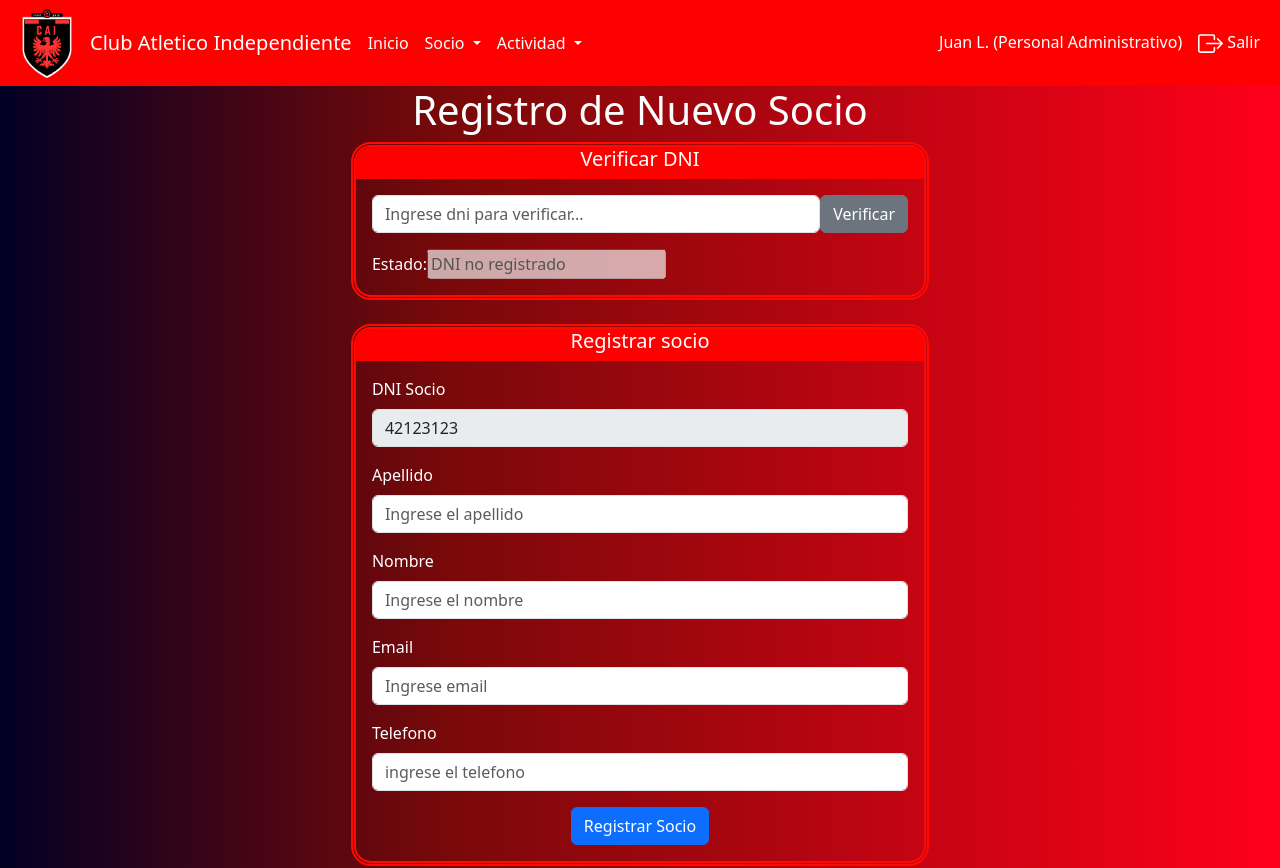
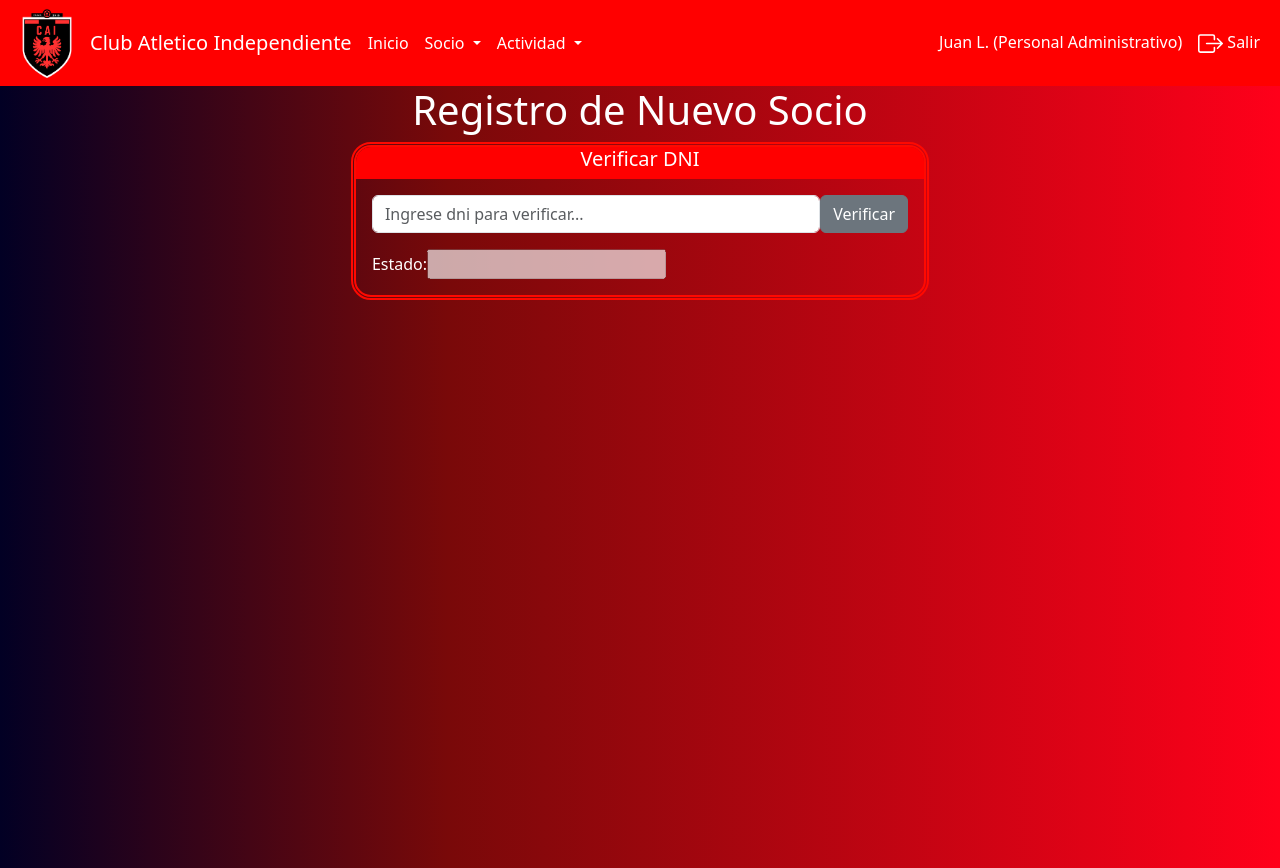
Before and after one commit to cesarM10/clubIndependiente, an Angular app: page / in a window 1280 px wide. Shown: the top 868 px of the page. Built offline with nearby package versions, Linux system fonts and the light colour scheme.

Commit message:
registro de usuario-conexion con el backend
Registro Usuario: creación del service, controller y bindeo  en la vista

```diff
--- a/src/app/app.config.ts
+++ b/src/app/app.config.ts
@@ -2,7 +2,10 @@ import { ApplicationConfig } from '@angular/core';
 import { provideRouter } from '@angular/router';
 
 import { routes } from './app.routes';
+import { provideHttpClient } from '@angular/common/http';
 
 export const appConfig: ApplicationConfig = {
-  providers: [provideRouter(routes)]
+  providers: [provideRouter(routes),
+    provideHttpClient()
+  ]
 };
--- a/src/app/components/registro-socio/registro-socio.component.html
+++ b/src/app/components/registro-socio/registro-socio.component.html
@@ -9,44 +9,52 @@
 
             <div class="contenedor-formulario p-3">
                 <div class="mb-3 verificar d-flex">
-                    <input type="text" class="form-control" name="verificar" placeholder="Ingrese dni para verificar...">
-                    <div class="btn btn-secondary">Verificar</div>
+                    <input type="text" class="form-control" name="verificar" placeholder="Ingrese dni para verificar..." [(ngModel)]="dniBuscado">
+                    <div class="btn btn-secondary" (click)="buscarSocio()">Verificar</div>
                 </div>
                 <div>
                     <label for="estado">Estado:</label>
-                    <input type="text" id="estado" disabled value="DNI no registrado">
+                    <input type="text" id="estado" disabled value="{{estadoSocio}}">
                 </div>
             </div>
         </form>
 
         <br>
-        <form class="formulario">
+        <form class="formulario" *ngIf="(socio.dniSocio != '')">
             <div class="encabezado">
                 <h5>Registrar socio</h5>
             </div>
             <div class="contenedor-formulario p-3">
                 <div class="mb-3">
                     <label for="dni" class="form-label">DNI Socio</label>
-                    <input type="text" class="form-control" id="dni" placeholder="Ingrese el DNI" value="42123123" disabled>
+                    <input type="text" class="form-control" id="dni" name="dni" placeholder="Ingrese el DNI" value="{{socio.dniSocio}}" disabled [(ngModel)]="socio.dniSocio">
+                </div>
+                <div class="mb-3">
+                    <label for="nrosocio" class="form-label">Número de Socio</label>
+                    <input type="text" class="form-control" id="nrosocio" name="nrosocio" placeholder="Ingrese numero de socio" value="{{socio.dniSocio}}"  [(ngModel)]="socio.numeroSocio">
                 </div>
                 <div class="mb-3">
                     <label for="apellido" class="form-label">Apellido</label>
-                    <input type="text" class="form-control" id="apellido" placeholder="Ingrese el apellido">
+                    <input type="text" class="form-control" id="apellido"  name="apellido" placeholder="Ingrese el apellido" [(ngModel)]="socio.apellidoSocio">
                 </div>
                 <div class="mb-3">
                     <label for="nombre" class="form-label">Nombre</label>
-                    <input type="text" class="form-control" id="nombre" placeholder="Ingrese el nombre">
+                    <input type="text" class="form-control" id="nombre" name="nombre" placeholder="Ingrese el nombre" [(ngModel)]="socio.nombreSocio">
+                </div>
+                <div class="mb-3">
+                    <label for="fnacimiento" class="form-label">Fecha de Nacimiento</label>
+                    <input type="text" class="form-control" id="fnacimiento"  name="fnacimiento" placeholder="Ingrese la fecha de nacimiento"[(ngModel)]="socio.fechaNacimiento">
                 </div>
                 <div class="mb-3">
                     <label for="emailSocio" class="form-label">Email</label>
-                    <input type="email" class="form-control" id="emailSocio" name="emailSocio" placeholder="Ingrese email">
+                    <input type="email" class="form-control" id="emailSocio" name="emailSocio" placeholder="Ingrese email" [(ngModel)]="socio.correoSocio">
                 </div>
                 <div class="mb-3">
                     <label for="telefono" class="form-label">Telefono</label>
-                    <input type="email" class="form-control" id="telefono" placeholder="ingrese el telefono">
+                    <input type="email" class="form-control" id="telefono" name="telefono" placeholder="ingrese el telefono" [(ngModel)]="socio.telefonoSocio">
                 </div>
                 <div class="boton-formulario ">
-                    <button type="submit" class="btn btn-primary">Registrar Socio</button>
+                    <button type="submit" class="btn btn-primary" (click)="crearSocio()">Registrar Socio</button>
                 </div>
             </div>
         </form>
--- a/src/app/components/registro-socio/registro-socio.component.ts
+++ b/src/app/components/registro-socio/registro-socio.component.ts
@@ -1,12 +1,82 @@
 import { Component } from '@angular/core';
+import { SocioService } from '../../services/socio.service';
+import { Socio } from '../../models/socio';
+import { CommonModule } from '@angular/common';
+import { FormsModule } from '@angular/forms';
 
 @Component({
   selector: 'app-registro-socio',
   standalone: true,
-  imports: [],
+  imports: [CommonModule, FormsModule],
   templateUrl: './registro-socio.component.html',
   styleUrl: './registro-socio.component.css'
 })
 export class RegistroSocioComponent {
 
+  socio: Socio = new Socio();
+  dniBuscado: string = "";
+  estadoSocio: string = "";
+
+
+  constructor(private socioService : SocioService) {
+    this.socio = new Socio();
+    // this.crearSocio();
+    // this.buscarSocio();
+
+  }
+
+
+  //probado.
+  crearSocio(){
+    // this.socio.numeroSocio= "1";
+    // this.socio.dniSocio= "40123123";
+    // this.socio.nombreSocio= "Juan";
+    // this.socio.apellidoSocio= "Lopez";
+    // this.socio.fechaNacimiento= "2000-01-01";
+    // this.socio.correoSocio= "correo";
+    // this.socio.telefonoSocio= 123456789;
+    // this.socio = new Socio;
+    console.log(this.socio);
+
+    this.socioService.postSocio(this.socio).subscribe(
+      data => {
+        console.log(data);
+
+      },
+      error => {
+        console.log(error);
+      }
+    )
+  }
+
+  //Buscar socio.
+  buscarSocio(){
+    this.socioService.getSocioByDni(this.dniBuscado).subscribe(
+      data => {
+        console.log(data);
+        let vsocio = new Socio();
+        data.forEach((soc : any) =>{
+          Object.assign(vsocio, soc);
+
+        });
+        if (vsocio.dniSocio==""){
+          this.estadoSocio = "DNI no registrado";
+          this.socio.dniSocio = this.dniBuscado;
+        }else{
+          if(vsocio.dniSocio==this.dniBuscado){
+            this.estadoSocio = "DNI de socio registrado";
+            this.socio.dniSocio = "";
+          }
+        }
+      },
+      error => {
+        console.log(error);
+      }
+    )
+
+  }
+
+
+
+
 }
--- /dev/null
+++ b/src/app/models/socio.ts
@@ -0,0 +1,22 @@
+export class Socio {
+    _id!: string;
+    numeroSocio: string;
+    dniSocio: string;
+    nombreSocio: string;
+    apellidoSocio: string;
+    fechaNacimiento: string;
+    correoSocio: string;
+    telefonoSocio: number;
+
+    constructor(){
+        this.numeroSocio = '';
+        this.dniSocio = '';
+        this.nombreSocio = '';
+        this.apellidoSocio = '';
+        this.fechaNacimiento = '';
+        this.correoSocio = '';
+        this.telefonoSocio = 0;
+    }
+
+
+}
--- /dev/null
+++ b/src/app/services/socio.service.ts
@@ -0,0 +1,51 @@
+import { HttpClient, HttpHeaders } from '@angular/common/http';
+import { Injectable } from '@angular/core';
+import { Observable } from 'rxjs';
+import { Socio } from '../models/socio';
+
+@Injectable({
+  providedIn: 'root'
+})
+export class SocioService {
+
+  constructor(private http: HttpClient) { }
+
+
+  getSocios(): Observable<any> {
+    let httpOption = {
+      headers: new HttpHeaders({
+
+      })
+  }
+  return this.http.get('http://localhost:3000/api/socio', httpOption);
+  }
+  postSocio(socio: Socio): Observable<any> {
+    let httpOption = {
+      headers: new HttpHeaders({
+        'Content-type': 'application/json'
+      })
+  }
+  return this.http.post('http://localhost:3000/api/socio/', socio, httpOption);
+}
+
+getSocioByDni(dniSocio: string): Observable<any> {
+  let httpOption = {
+    headers: new HttpHeaders({
+
+    })
+  }
+  return this.http.get('http://localhost:3000/api/socio/'+ dniSocio, httpOption);
+}
+
+deleteSocio(idSocio: string): Observable<any> {
+  let httpOption = {
+    headers: new HttpHeaders({
+      'Content-type': 'application/json'
+    })
+}
+return this.http.delete('http://localhost:3000/api/socio/'+idSocio,httpOption);
+}
+
+
+
+}
```
